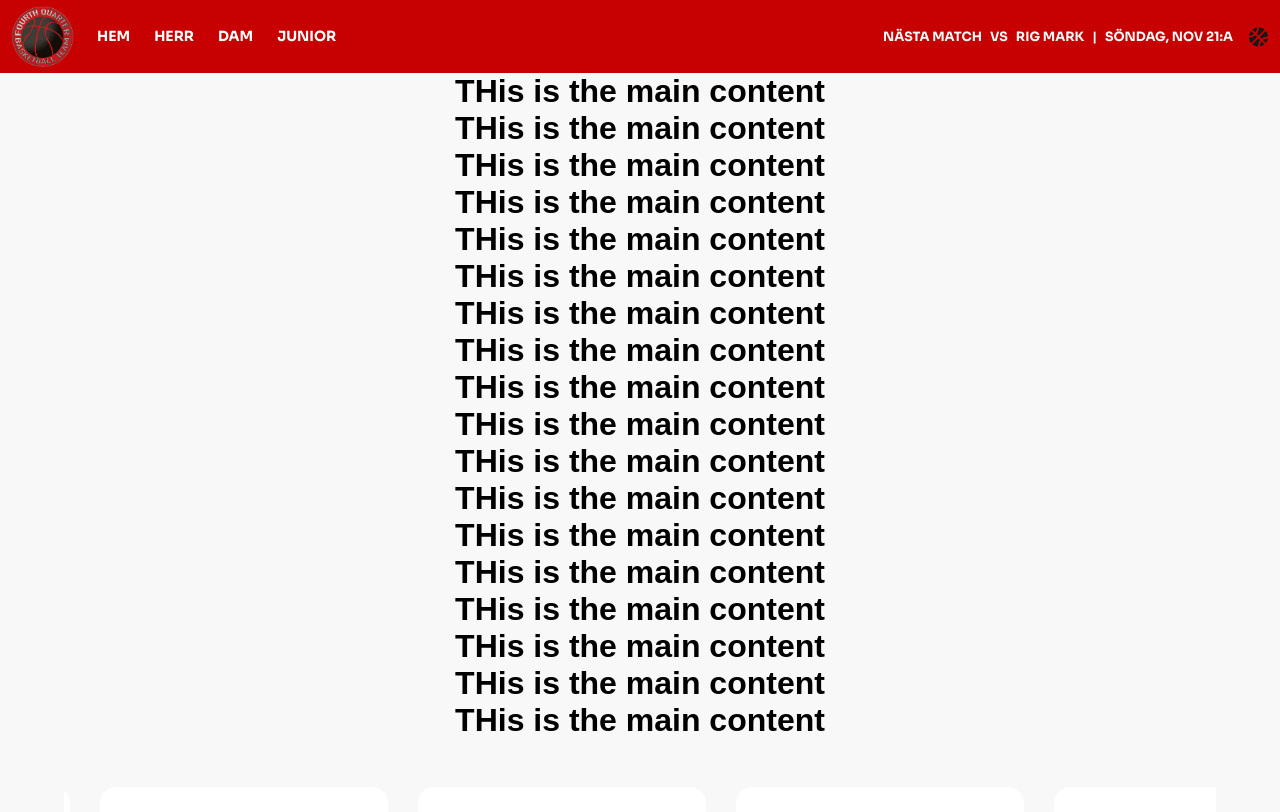
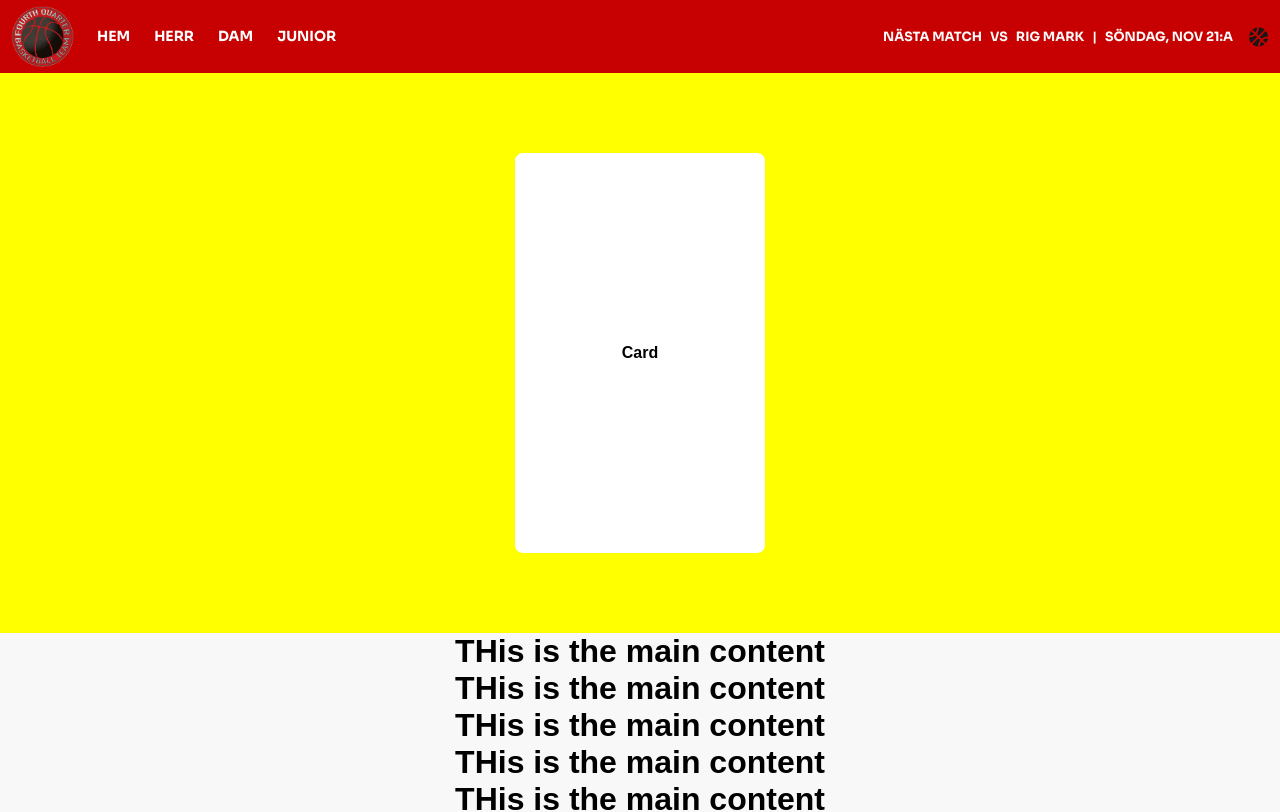
Before and after one commit to stu1612/T4Q, a React (Create React App) app: page /Hem in a window 1280 px wide. Shown: the top 812 px of the page. Built offline with nearby package versions, Linux system fonts and the light colour scheme.

Commit message:
base card created

```diff
--- /dev/null
+++ b/src/components/Card_UI/index.js
@@ -0,0 +1,21 @@
+import React from "react";
+import styled from "styled-components";
+
+export const Card = () => {
+  return (
+    <Container>
+      <h4>Card</h4>
+    </Container>
+  );
+};
+
+const Container = styled.div`
+  height: 50vh;
+  width: 250px;
+  border-radius: 8px;
+  display: flex;
+  flex-direction: column;
+  justify-content: center;
+  align-items: center;
+  background-color: white;
+`;
--- /dev/null
+++ b/src/components/Cards_Top/index.js
@@ -0,0 +1,16 @@
+import React from "react";
+import styled from "styled-components";
+
+export const CardsTop = ({ children }) => {
+  return <Container>{children}</Container>;
+};
+
+const Container = styled.section`
+  width: 100%;
+  height: 70vh;
+  display: flex;
+  background: yellow;
+  align-items: center;
+  justify-content: center;
+  padding: 3rem;
+`;
--- a/src/pages/Hem.js
+++ b/src/pages/Hem.js
@@ -2,10 +2,16 @@
 import React from "react";
 import { Layout } from "../components/Page_Layout/Layout";
 import { Carousel } from "../components/Carousel/index";
+import { CardsTop } from "../components/Cards_Top";
+import { Card } from "../components/Card_UI";
 
 export const Hem = () => {
   return (
     <Layout>
+      <CardsTop>
+        <Card />
+      </CardsTop>
+
       <h1>THis is the main content</h1>
       <h1>THis is the main content</h1>
       <h1>THis is the main content</h1>
```
